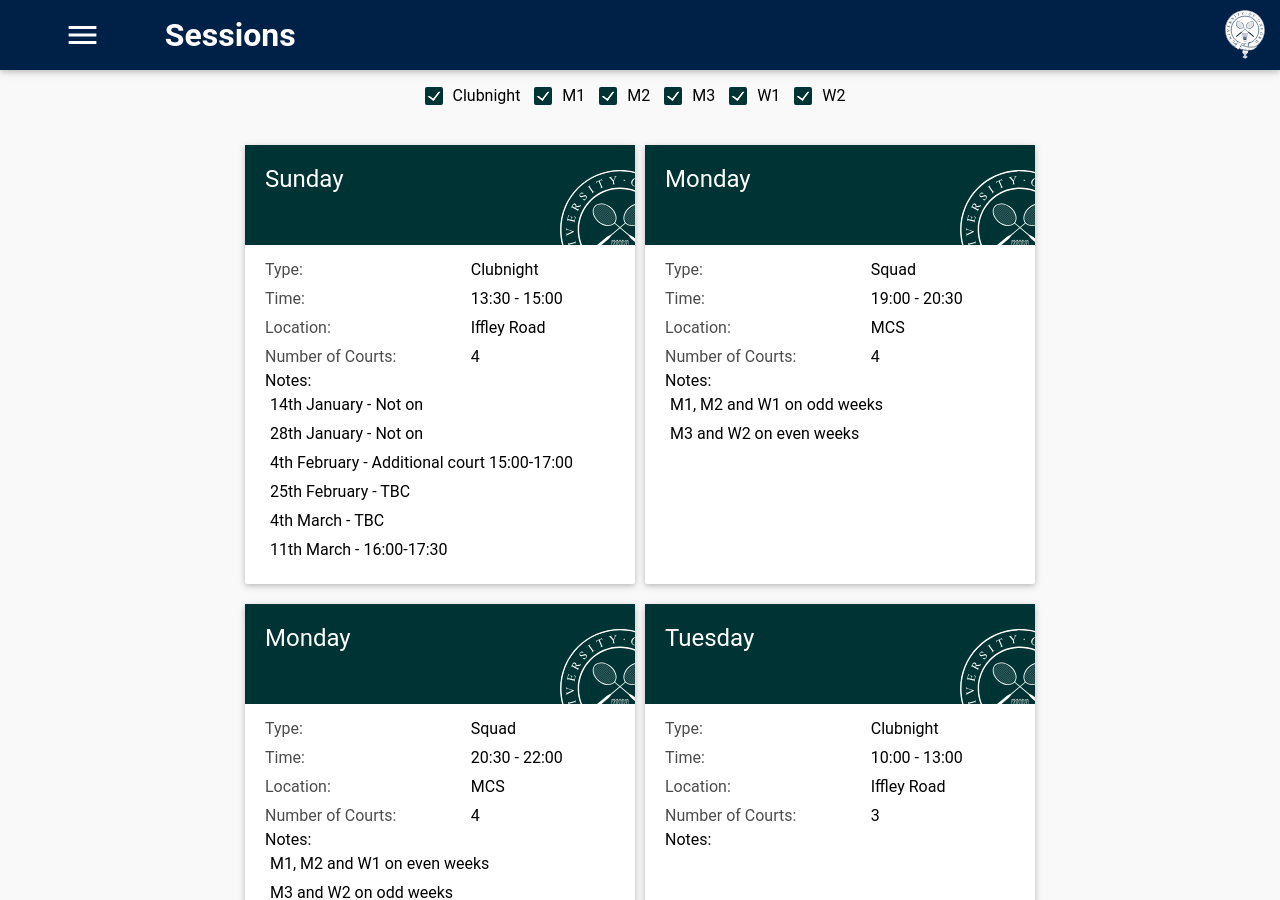
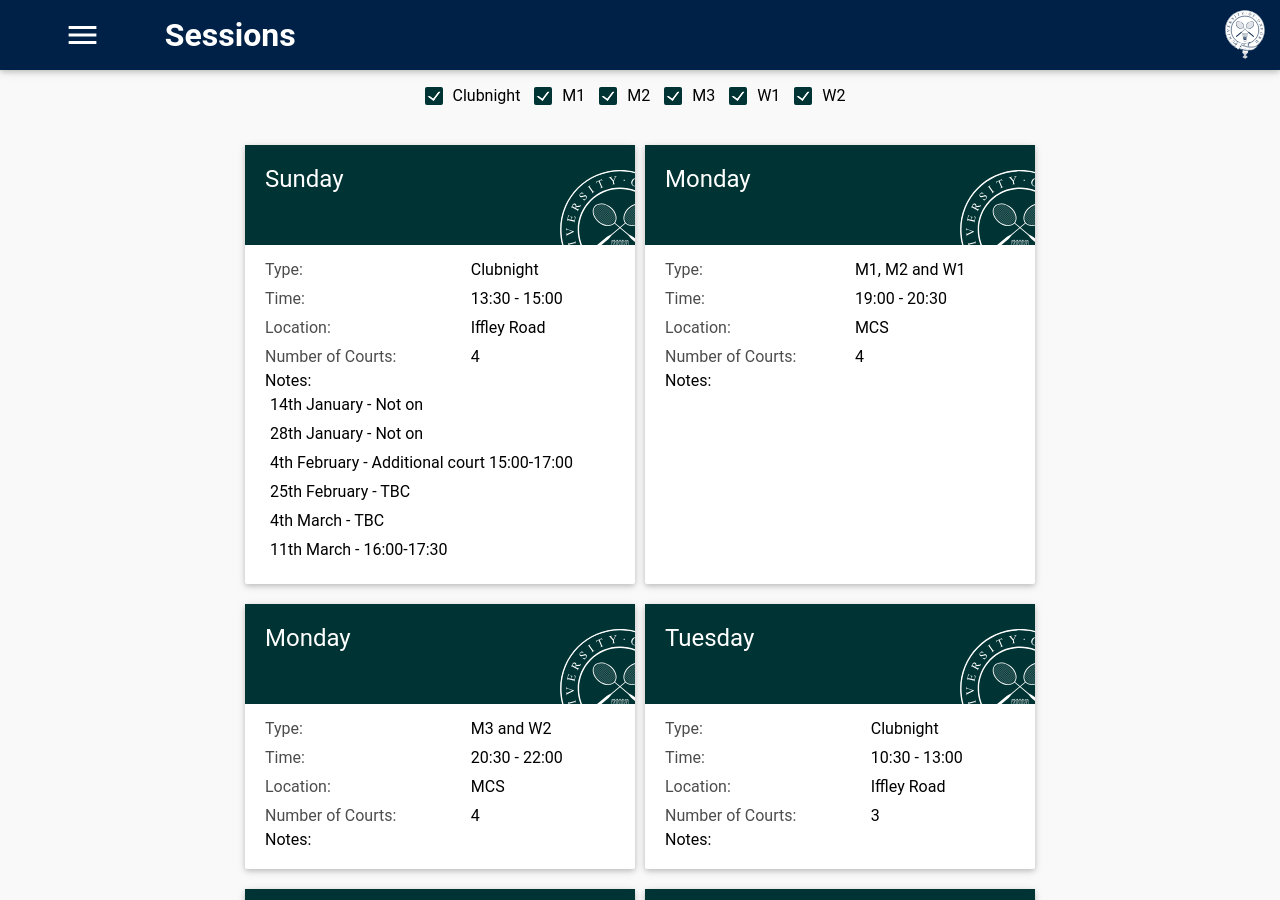
Before and after one commit to OUBaC/OUBaC.github.io, a Jekyll site: the page built from sessions.html, in a window 1280 px wide and 900 px high, scrolled down 194 px. Built offline with Jekyll 4.4.1, drawn with Linux system fonts in a browser that asks for light colours.

Commit message:
Updated sessions.

```diff
--- a/sessions.html
+++ b/sessions.html
@@ -23,32 +23,22 @@ sessions:
   time: "19:00 - 20:30"
   numberOfCourts: 4
   location: MCS
-  participantString: Squad
+  participantString: M1, M2 and W1
   participants:
   - M1
   - M2
-  - M3
   - W1
-  - W2
   exceptions:
-  - M1, M2 and W1 on odd weeks
-  - M3 and W2 on even weeks
 - day: Monday
   time: "20:30 - 22:00"
   numberOfCourts: 4
   location: MCS
-  participantString: Squad
+  participantString: M3 and W2
   participants:
-  - M1
-  - M2
   - M3
-  - W1
-  - W2
   exceptions:
-  - M1, M2 and W1 on even weeks
-  - M3 and W2 on odd weeks
 - day: Tuesday
-  time: "10:00 - 13:00"
+  time: "10:30 - 13:00"
   numberOfCourts: "3"
   location: Iffley Road
   participantString: Clubnight
```
